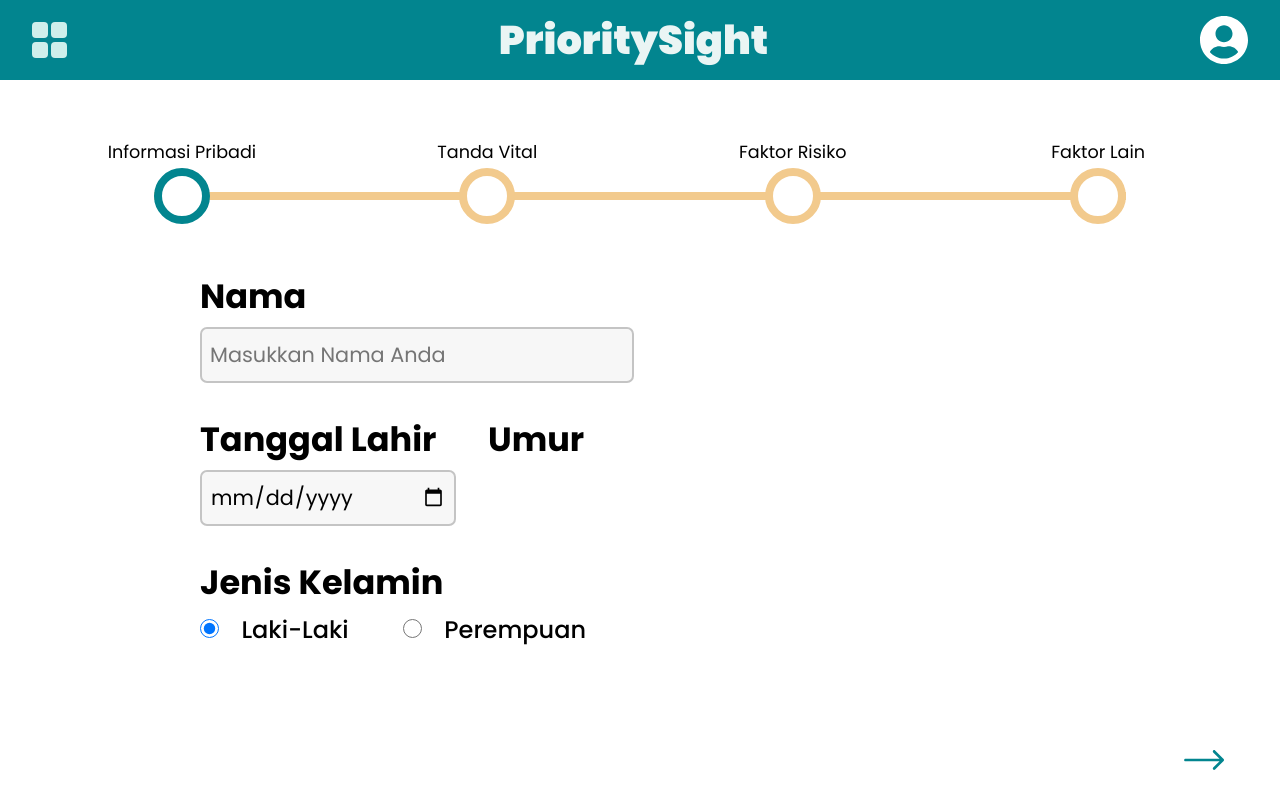
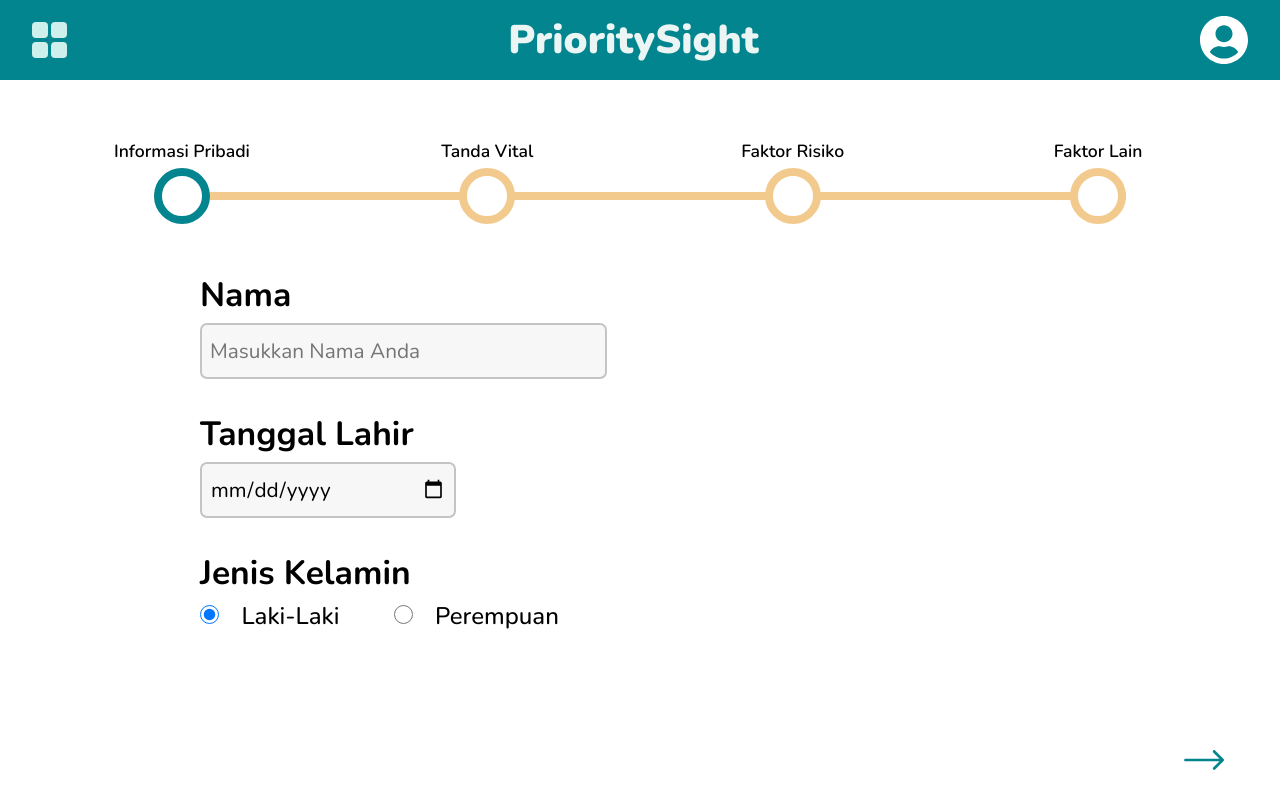
Before and after one commit to bolakecil/PrioritySight, a Flask app: page / in a window 1280 px wide. Run offline with Flask 3, Linux system fonts and the light colour scheme; parts of the project's set-up code (start-up, migrations or seed data) failed here and were passed over.

Commit message:
tolong :D

```diff
--- a/static/patient.css
+++ b/static/patient.css
@@ -1,10 +1,10 @@
-@import url('https://fonts.googleapis.com/css?family=Poppins:wght@200,300;400;500;600;700;800;900');
+@import url('https://fonts.googleapis.com/css?family=Nunito:wght@200,300;400;500;600;700;800;900');
 
 *, *::before, *::after {
     box-sizing: border-box;
     margin: 0;
     padding: 0;
-    font-family: Poppins;
+    font-family: Nunito;
 }
 
 .header{
@@ -120,6 +120,7 @@ svg{
     align-items: center;
     font-size: 1.1rem;
     z-index: 3;
+    font-weight: 600;
 }
 
 .progress-step-active{
--- a/templates/patient.html
+++ b/templates/patient.html
@@ -53,10 +53,6 @@
                     <div class="date">
                         <label for="date">Tanggal Lahir</label>
                         <input type="date" name="date" id="date"/>
-                    </div>
-                    <div class="age">
-                        <p>Umur</p>
-                        <p></p>
                     </div>
                 </div>
                 <div class="sex-info">
```
